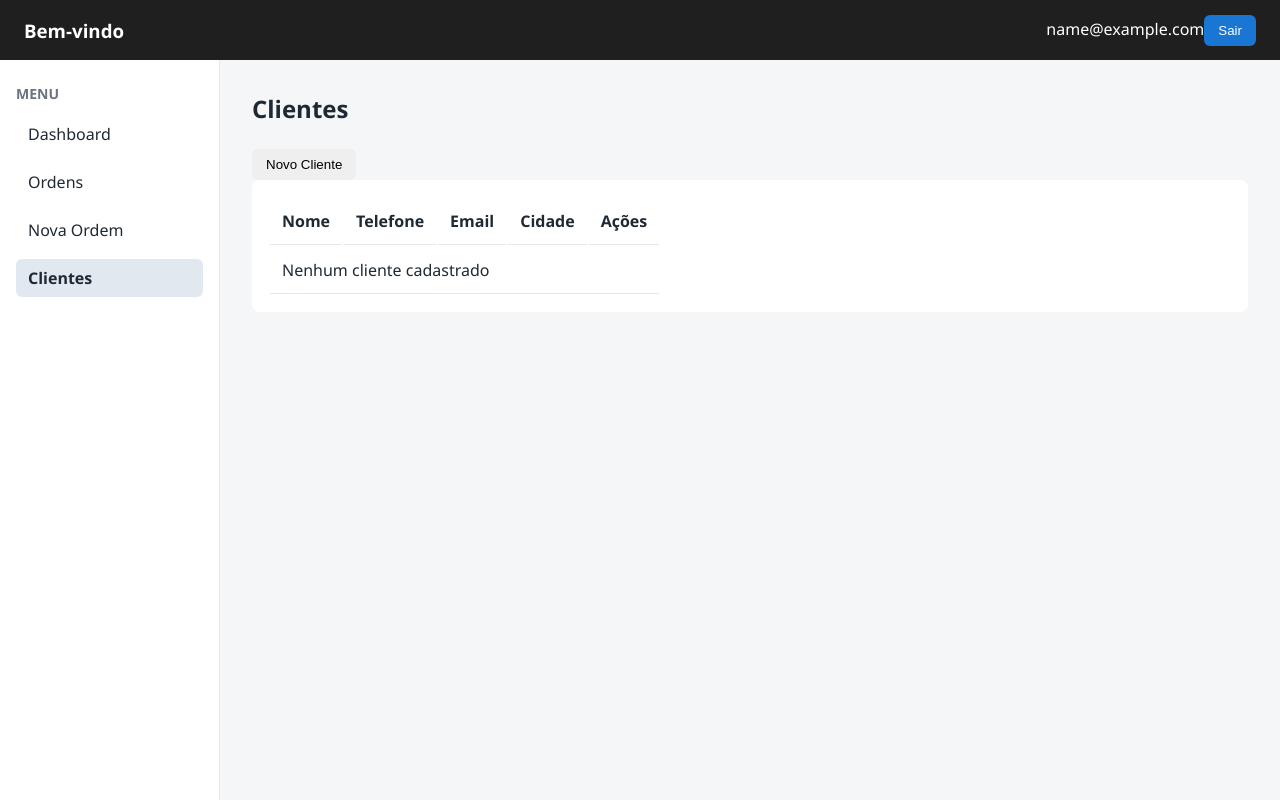
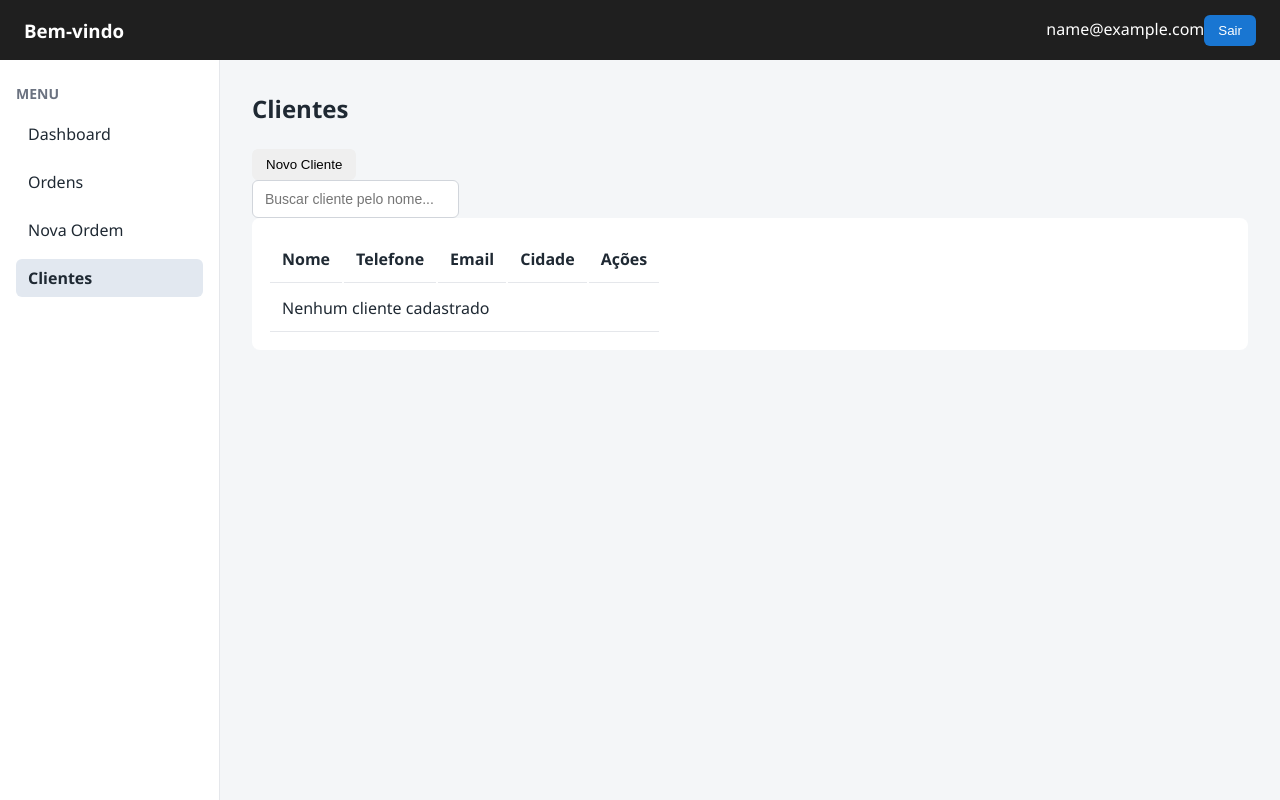
Before and after one commit to Mercesz/sistema-ordens-servico, a React (Vite) app: page /clientes in a window 1280 px wide. Built offline with nearby package versions, Linux system fonts and the light colour scheme; sample sign-in values are in the browser's storage.

Commit message:
feat: Implementando busca de clientes com tratamento para resultados vazios

```diff
--- a/src/pages/Clientes.jsx
+++ b/src/pages/Clientes.jsx
@@ -4,6 +4,7 @@ export default function Clientes() {
 
   const [showModal, setShowModal] = useState(false);
   const [clienteEditando, setClienteEditando] = useState(null);
+  const [busca, setBusca] = useState("");
 
   const [clientes, setClientes] = useState(() => {
     try {
@@ -39,12 +40,15 @@ export default function Clientes() {
     });
   };
 
+  const clientesFiltrados = clientes.filter((cliente) =>
+    cliente.nome.toLowerCase().includes(busca.toLowerCase())
+  );
+
   const handleSubmit = (e) => {
     e.preventDefault();
 
-    // EDITAR
     if (clienteEditando) {
-      const clientesAtualizados = clientes.map(c =>
+      const clientesAtualizados = clientes.map((c) =>
         c.id === clienteEditando.id
           ? { ...c, ...formData }
           : c
@@ -52,9 +56,7 @@ export default function Clientes() {
 
       setClientes(clientesAtualizados);
       setClienteEditando(null);
-    }
-    // NOVO
-    else {
+    } else {
       const novoCliente = {
         id: Date.now(),
         ...formData
@@ -87,7 +89,6 @@ Cidade: ${cliente.cidade}`
     setShowModal(true);
   };
 
-  // PERSISTÊNCIA
   useEffect(() => {
     localStorage.setItem("clientes", JSON.stringify(clientes));
   }, [clientes]);
@@ -110,6 +111,15 @@ Cidade: ${cliente.cidade}`
         </button>
       </div>
 
+      {/* CAMPO DE BUSCA */}
+      <input
+        type="text"
+        placeholder="Buscar cliente pelo nome..."
+        value={busca}
+        onChange={(e) => setBusca(e.target.value)}
+        className="input-busca"
+      />
+
       {/* TABELA */}
       <div className="table-container">
         <table>
@@ -128,8 +138,12 @@ Cidade: ${cliente.cidade}`
               <tr>
                 <td colSpan="5">Nenhum cliente cadastrado</td>
               </tr>
+            ) : clientesFiltrados.length === 0 ? (
+              <tr>
+                <td colSpan="5">Nenhum cliente encontrado</td>
+              </tr>
             ) : (
-              clientes.map(cliente => (
+              clientesFiltrados.map((cliente) => (
                 <tr key={cliente.id}>
                   <td>{cliente.nome}</td>
                   <td>{cliente.telefone}</td>
@@ -149,6 +163,7 @@ Cidade: ${cliente.cidade}`
             )}
           </tbody>
         </table>
+      </div>
 
       {/* MODAL */}
       {showModal && (
@@ -217,6 +232,5 @@ Cidade: ${cliente.cidade}`
       )}
 
     </div>
-    </div>
   );
 }
```
Lines whose indentation alone changed are shown as unchanged.
